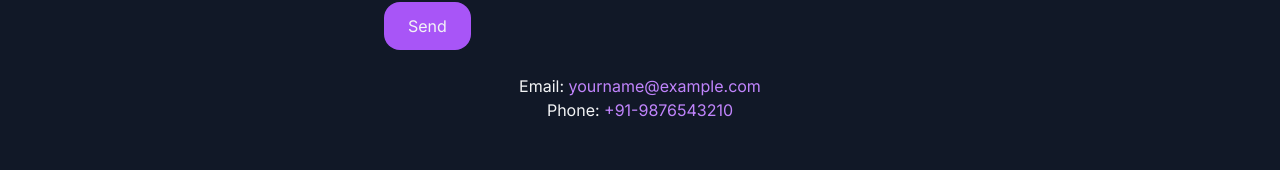
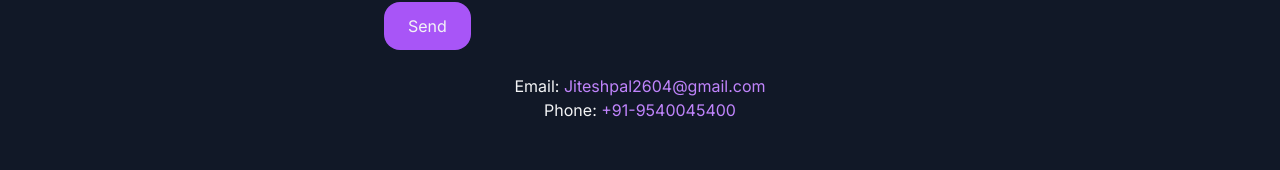
Before and after one commit to Jitesh2604/Jitesh.dev, a React (Vite) app: page / in a window 1280 px wide. Shown: the part 3566-3736 px from the top of the page. Built offline with nearby package versions, Linux system fonts and the light colour scheme.

Commit message:
Add Details

```diff
--- a/src/components/sections/Contact.jsx
+++ b/src/components/sections/Contact.jsx
@@ -6,8 +6,8 @@ const Contact = () => {
       <h2 className="text-3xl font-bold mb-10 text-center">Contact Me</h2>
       <ContactForm />
       <div className="text-center mt-6">
-        <p>Email: <a href="mailto:yourname@example.com" className="text-purple-400">yourname@example.com</a></p>
-        <p>Phone: <a href="tel:+919876543210" className="text-purple-400">+91-9876543210</a></p>
+        <p>Email: <a href="mailto:Jiteshpal2604@gmail.com" className="text-purple-400">Jiteshpal2604@gmail.com</a></p>
+        <p>Phone: <a href="tel:+919540045400" className="text-purple-400">+91-9540045400</a></p>
       </div>
     </section>
   );
```
